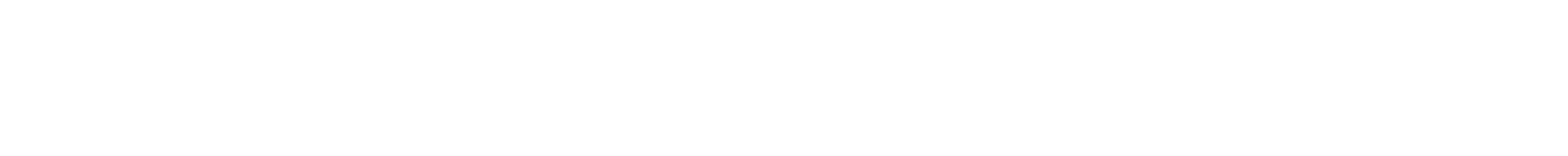
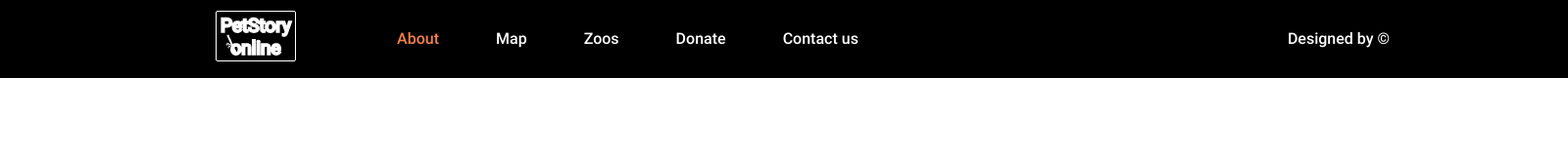
Before and after one commit to AlexGorSer/RS-JSFE2022Q3, a plain HTML site: page online-zoo/pages/main/index.html in a window 1280 px wide. Shown: the whole page at 98% size, 1600 px wide, since content can reach past the window. Drawn offline with Linux system fonts and the light colour scheme.

Commit message:
feat: add header

```diff
--- a/online-zoo/pages/main/index.html
+++ b/online-zoo/pages/main/index.html
@@ -11,7 +11,27 @@
 </head>
 
 <body>
-
+    <div class="wrapper">
+        <header class="petstory__conteiner">
+            <div class="pets__header">
+                <div class="pets__icon"><img src="../../assets/img/logo_footer.svg" alt=""></div>
+                <div class="pets__nav">
+                    <nav>
+                        <ul>
+                            <li>About</li>
+                            <li>Map</li>
+                            <li>Zoos</li>
+                            <li>Donate</li>
+                            <li>Contact us</li>
+                        </ul>
+                    </nav>
+                </div>
+                <div class="pets__designer">
+                    <p>Designed by ©</p>
+                </div>
+            </div>
+        </header>
+    </div>
 </body>
 
 </html>
--- /dev/null
+++ b/online-zoo/pages/main/style.scss
@@ -0,0 +1,55 @@
+.wrapper {
+    width: 1600px;
+    margin: 0 auto;
+}
+
+.pets__header {
+    height: 80px;
+    display: flex;
+    font-family: 'Roboto';
+    font-style: normal;
+    font-weight: 500;
+    font-size: 16px;
+    line-height: 140%;
+    color: white;
+    background-color: black;
+
+    align-items: center;
+
+    .pets__nav {
+        display: flex;
+    }
+
+    ul {
+        display: flex;
+        gap: 58px;
+        list-style-type: none;
+    }
+
+    li {
+        cursor: pointer;
+    }
+
+    li:hover {
+        color: #F9804B;
+    }
+
+    li:first-child {
+        color: #F9804B;
+    }
+}
+
+.pets__icon {
+    padding: 14px 63px 14px 220px;
+}
+
+.pets__designer {
+    padding-left: 438px;
+}
+
+@font-face {
+    font-family: 'Roboto';
+    src: url(../../assets/fonts/Roboto-Medium.ttf);
+    font-style: normal;
+    font-weight: 500;
+}
```
Also changed, not shown: online-zoo/assets/fonts/Roboto-Medium.ttf (added), online-zoo/assets/img/logo_footer.svg (added), online-zoo/pages/main/style.css, 1 other file.
